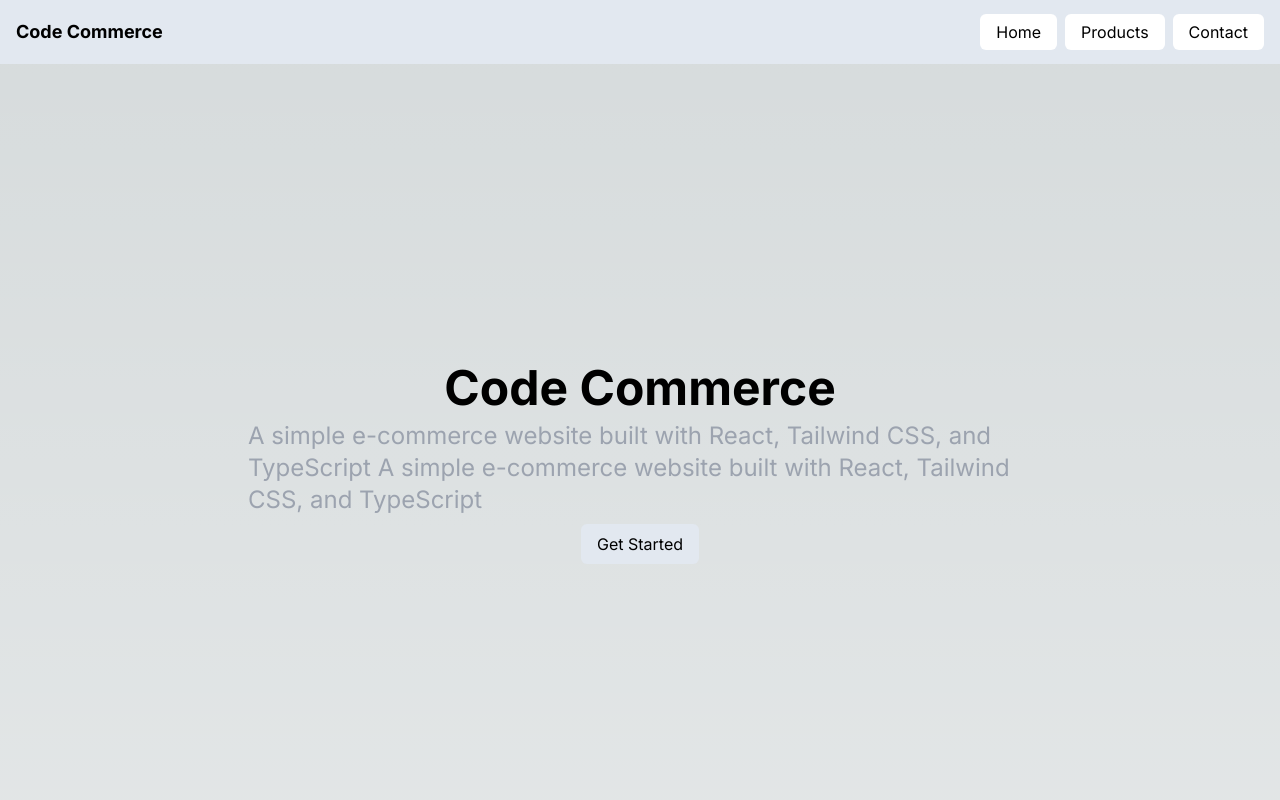
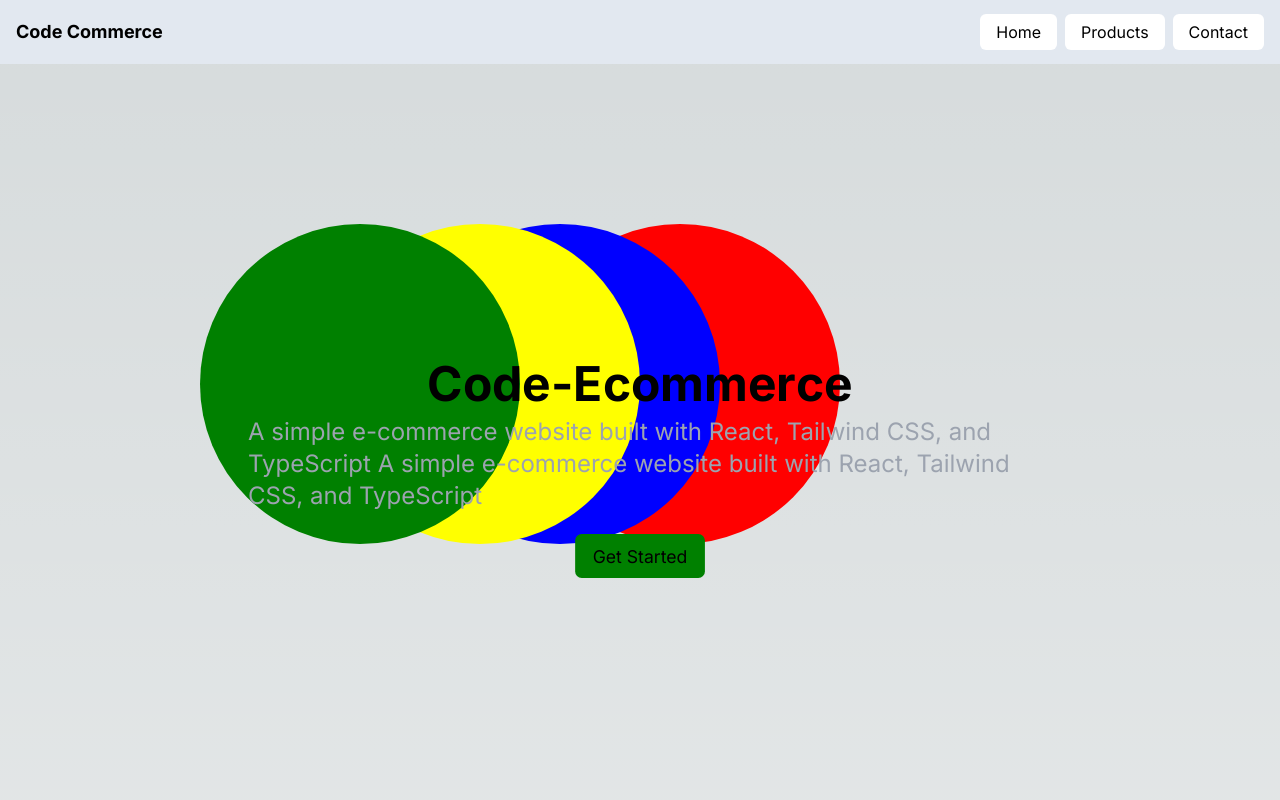
Before and after one commit to amit-goswami/code-commerce, a Next.js app: page /code-commerce in a window 1280 px wide. Shown: the top 800 px of the page. Built offline with nearby package versions, Linux system fonts and the light colour scheme.

Commit message:
add: minor gsap animations

```diff
--- a/src/components/code-commerce/components/HeroSection.tsx
+++ b/src/components/code-commerce/components/HeroSection.tsx
@@ -1,16 +1,108 @@
+'use client'
+
+import gsap from 'gsap'
+import { useGSAP } from '@gsap/react'
+import { useRef, useState } from 'react'
+
 export const HeroSection = () => {
+  const [buttonClicked, setButtonClicked] = useState(false)
+  useGSAP(() => {
+    gsap.to(['.circle-a'], { x: 280, duration: 2, backgroundColor: 'red' })
+  })
+  useGSAP(() => {
+    gsap.to(['.circle-b'], { x: 80, duration: 2, backgroundColor: 'blue' })
+  })
+
+  useGSAP(() => {
+    gsap.to(['.circle-c'], { x: -80, duration: 2, backgroundColor: 'yellow' })
+  })
+
+  useGSAP(() => {
+    gsap.to(['.circle-d'], { x: -280, duration: 2, backgroundColor: 'green' })
+  })
+
+  useGSAP(() => {
+    gsap.to(['.d'], {
+      duration: 2,
+      rotate: 360,
+      ease: 'expo.out',
+      repeat: -1,
+      yoyo: true
+    })
+  })
+
+  const container = useRef<any>()
+  const { contextSafe } = useGSAP({ scope: container })
+
+  const onClickGood = contextSafe(() => {
+    setButtonClicked(!buttonClicked)
+    buttonClicked === true
+      ? gsap.to('.good', { backgroundColor: 'green', rotate: 360, duration: 2 })
+      : gsap.to('.good', { backgroundColor: 'red' })
+  })
+
+  useGSAP(() => {
+    gsap
+      .timeline({ repeat: -1, yoyo: true })
+      .to('.good', {
+        duration: 1,
+        scale: 1.1,
+        ease: 'power1.inOut'
+      })
+      .to('.good', {
+        backgroundColor: 'green',
+        duration: 1
+      })
+      .to('.good', {
+        duration: 1,
+        scale: 1.2,
+        ease: 'power1.inOut'
+      })
+      .to('.good', {
+        backgroundColor: 'red',
+        duration: 1
+      })
+  })
+
   return (
     <section className="flex items-center justify-center">
-      <div className="max-w-[800px] flex flex-col items-center justify-center h-screen p-2 space-y-2">
-        <h1 className="text-3xl md:text-5xl font-bold">Code Commerce</h1>
+      <div className="max-w-[800px] flex flex-col items-center justify-center h-screen p-2 space-y-2 relative">
+        <div className="absolute top-[20vh] left-0 bottom-0 right-0 -z-10">
+          <div className="left-0 absolute h-[40vh] w-[40vh] rounded-full -z-10 circle-a"></div>
+          <div className="left-20 absolute h-[40vh] w-[40vh] rounded-full -z-10 circle-b"></div>
+          <div className="left-40 absolute h-[40vh] w-[40vh] rounded-full -z-10 circle-c"></div>
+          <div className="left-60 absolute h-[40vh] w-[40vh] rounded-full -z-10 circle-d"></div>
+        </div>
+        <div className="text-3xl md:text-5xl font-bold text-black flex items-center justify-center">
+          <div className="d">C</div>
+          <div className="d">o</div>
+          <div className="d">d</div>
+          <div className="d">e</div>
+          <div className="d">-</div>
+          <div className="d">E</div>
+          <div className="d">c</div>
+          <div className="d">o</div>
+          <div className="d">m</div>
+          <div className="d">m</div>
+          <div className="d">e</div>
+          <div className="d">r</div>
+          <div className="d">c</div>
+          <div className="d">e</div>
+        </div>
         <p className="text-xl md:text-2xl text-start text-gray-400">
           A simple e-commerce website built with React, Tailwind CSS, and
           TypeScript A simple e-commerce website built with React, Tailwind CSS,
           and TypeScript
         </p>
-        <button className="bg-slate-200 text-black py-2 px-4 rounded-md mt-4">
-          Get Started
-        </button>
+        <div ref={container}>
+          <button
+            className="bg-slate-200 text-black py-2 px-4 rounded-md mt-4 good"
+            ref={container}
+            onClick={onClickGood}
+          >
+            Get Started
+          </button>
+        </div>
       </div>
     </section>
   )
```
